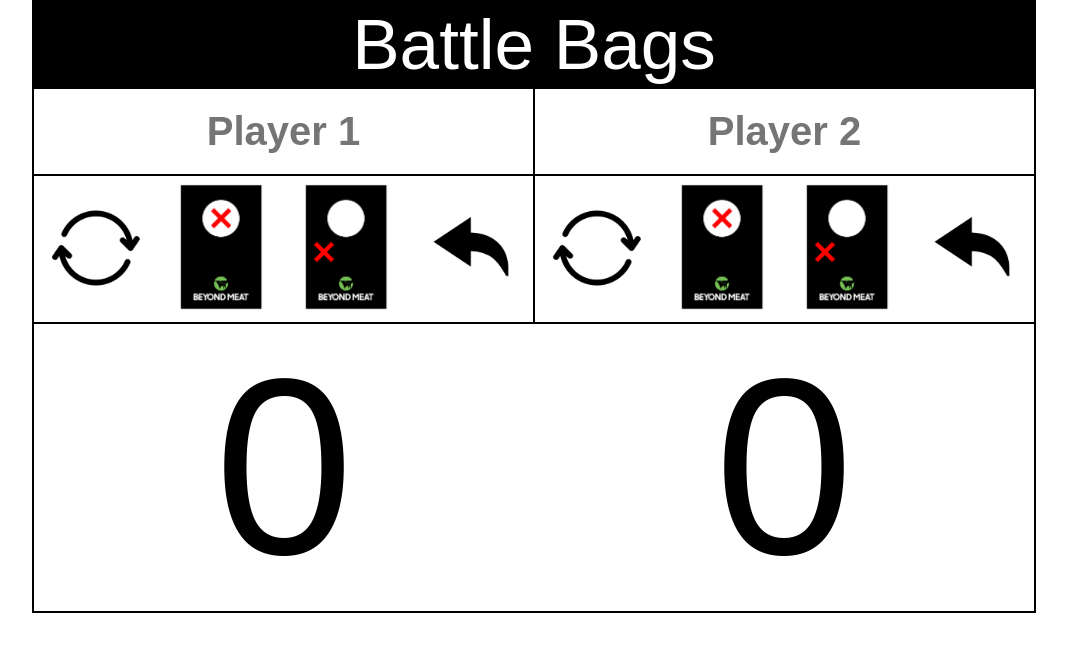
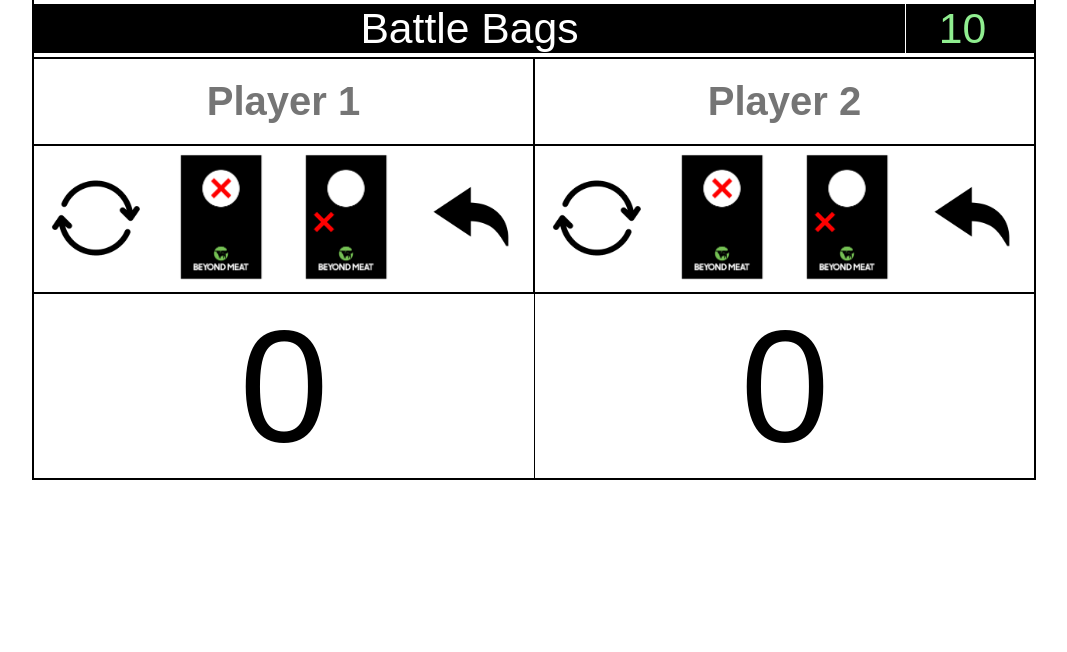
Before and after one commit to btcorbett/battle-bags, a plain HTML site: page index.html in a window 1280 px wide. Shown: the whole page, without its empty margins (106-1173 px from the left). Drawn offline with Linux system fonts and the light colour scheme; a web font is replaced by a local one.

Commit message:
Minor changes.

```diff
--- a/battle-bags.html
+++ b/index.html
@@ -21,10 +21,30 @@
         border-right: 2px solid black;
       }
       header {
-        font-size: calc(100vw / 18);
         padding: 0.25rem 0;
+        display: flex;
+        border-bottom: 2px solid black;
+      }
+      header > * {
         background-color: black;
+        font-size: calc(100vw / 30);
+      }
+      #header-text {
+        height: 100%;
+        margin: 0 auto;
+        flex: auto;
         color: white;
+      }
+      #header-play-to {
+        margin: 0 auto;
+        padding: 0;
+        outline: none;
+        font-family: 'Kdam Thmor Pro', sans-serif;
+        width: 3em;
+        border: none;
+        border-left: 1px solid white;
+        text-align: center;
+        color: lightgreen;
       }
       #battle-holder {
         display: grid;
@@ -69,8 +89,15 @@
       }
       #score-1, #score-2 {
         text-align: center;
-        font-size: 250px;
+        font-size: 10em;
         margin: 0 auto;
+        width: 100%;
+      }
+      #score-1 {
+        border-right: 1px solid black;
+      }
+      #score-2 {
+        border-left: 1px solid black;
       }
       .adjust-img {
         width: 100%;
@@ -79,7 +106,10 @@
   </head>
   <body>
 
-    <header>Battle Bags</header>
+    <header>
+      <span id='header-text'>Battle Bags</span>
+      <input type="number" id='header-play-to' maxlength="3" min=1 max=99 value=10></input>
+    </header>
 
     <section id='battle-holder'>
       <input id='player-1' type="text" name="" placeholder="Player 1">
--- a/main.js
+++ b/main.js
@@ -1,6 +1,7 @@
 let adjustIcons = document.querySelectorAll('.adjust-icon');
 const score_1 = document.querySelector('#score-1');
 const score_2 = document.querySelector('#score-2');
+const scorePlayTo = document.querySelector('#header-play-to');
 let scoreAdjustments = {
   player_1: [],
   player_2: []
@@ -14,6 +15,7 @@ adjustIcons.forEach(icon => {
     switch (userAction) {
       case 'refresh':
         scoreToUpdate.innerText = 0;
+        scoreAdjustments[`player_${playerNumber}`] = [];
         break;
       case 'undo':
         if (scoreAdjustments[`player_${playerNumber}`].length > 0) {
```
